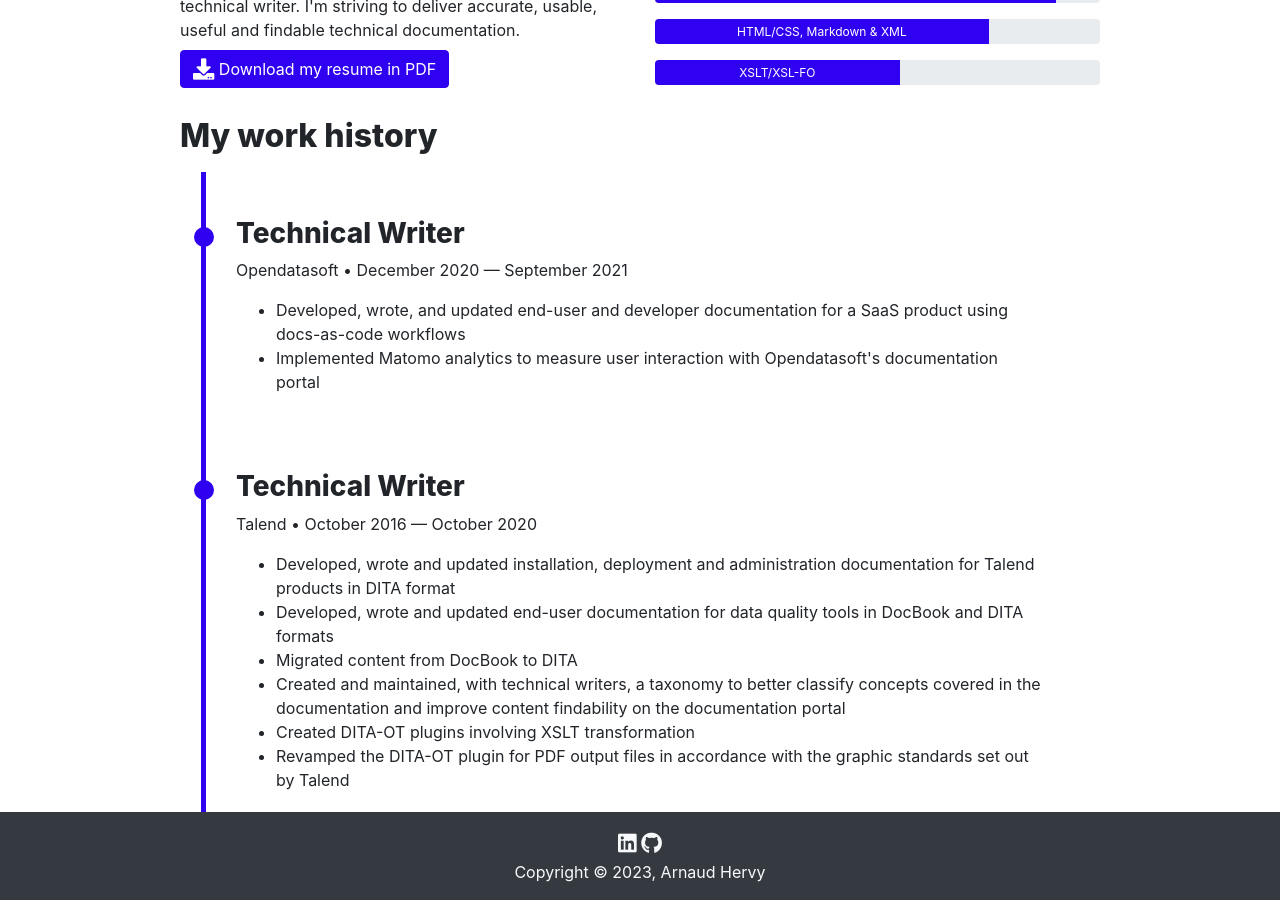
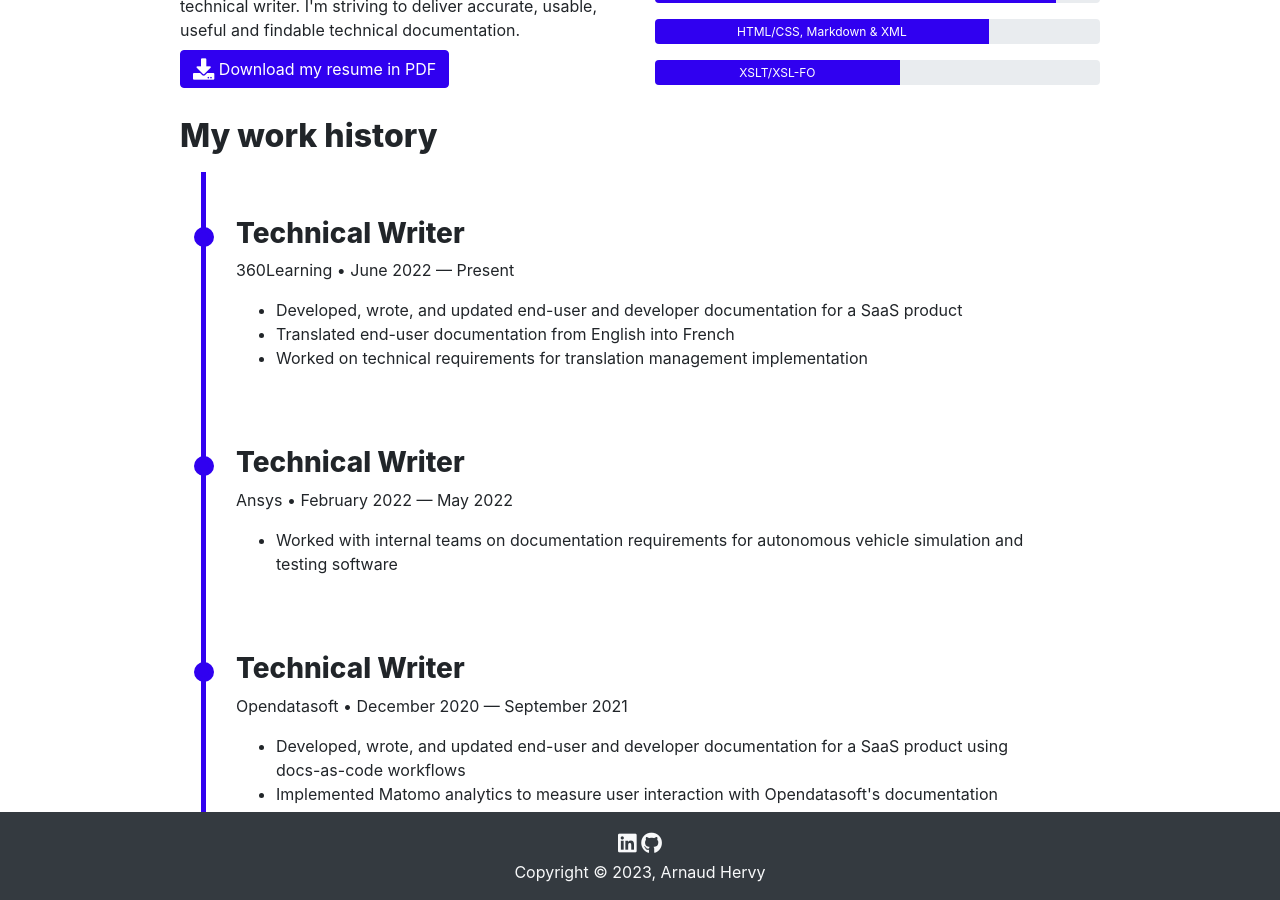
Before and after one commit to ahervy/www, a Jekyll site: the page built from about.md, in a window 1280 px wide and 900 px high, scrolled down 256 px. Built offline with Jekyll 4.4.1, drawn with Linux system fonts in a browser that asks for light colours.

Commit message:
Update experience info (#44)
* Update resume

* Updated experience

```diff
--- a/_data/timeline.yml
+++ b/_data/timeline.yml
@@ -1,3 +1,19 @@
+- title: Technical Writer
+  company: 360Learning
+  startdate: June 2022
+  enddate: Present
+  description:
+    - task: Developed, wrote, and updated end-user and developer documentation for a SaaS product
+    - task: Translated end-user documentation from English into French
+    - task: Worked on technical requirements for translation management implementation
+
+- title: Technical Writer
+  company: Ansys
+  startdate: February 2022
+  enddate: May 2022
+  description:
+    - task: Worked with internal teams on documentation requirements for autonomous vehicle simulation and testing software
+
 - title: Technical Writer
   company: Opendatasoft
   startdate: December 2020
```
Also changed, not shown: 1 other file.
